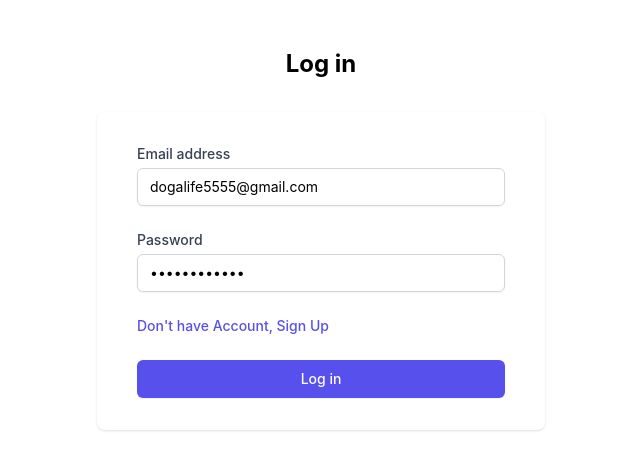
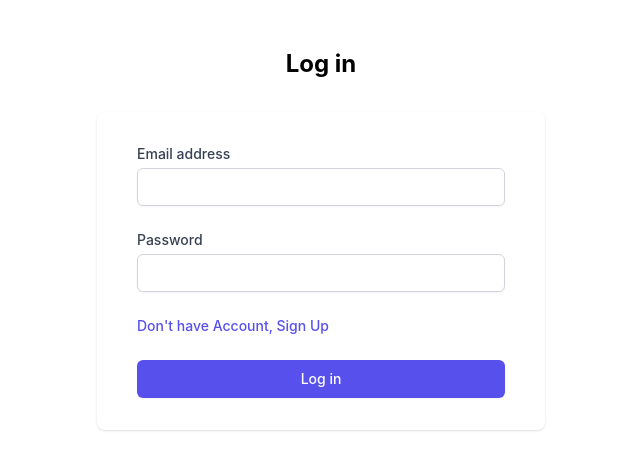
Before and after one commit to anshulghogre4/online-banking-springboot-react, a React (Create React App) app in the folder client/: page /login in a window 1280 px wide. Shown: the top 470 px of the page, without its empty margins (319-959 px from the left). Built offline with nearby package versions, Linux system fonts and the light colour scheme.

Commit message:
removed hardcoded login details for testing

```diff
--- a/client/src/Components/Registration/Login.js
+++ b/client/src/Components/Registration/Login.js
@@ -8,8 +8,8 @@ const Login = () => {
 
 
   const navigateTo = useNavigate();
-      const [email,setEmail] = useState("dogalife5555@gmail.com");
-      const [password, setPassword] =useState("anshul123456");
+      const [email,setEmail] = useState("");
+      const [password, setPassword] =useState("");
 
       // extracting and using context API hereusing destructuring
       const {BASE_URL, setUser: setUserDetails, userDetails} = useBankingSystem();
```
